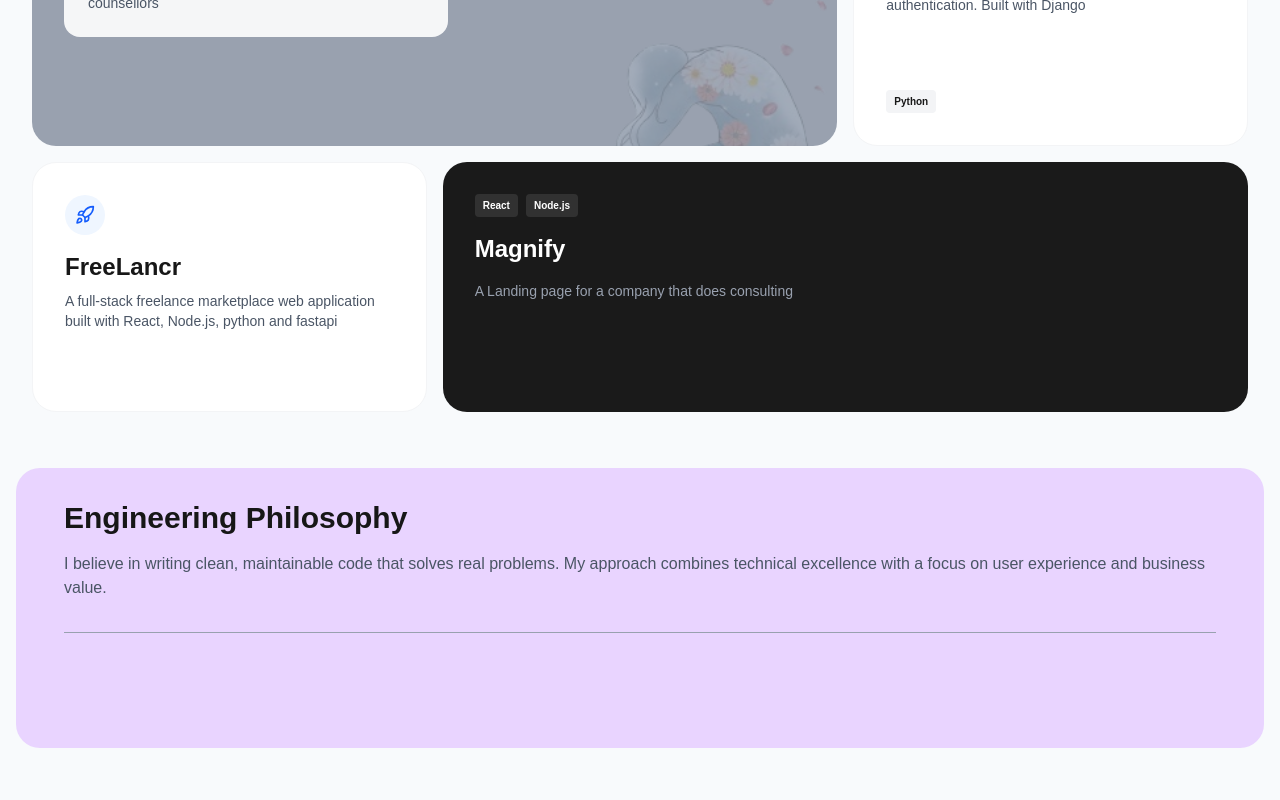
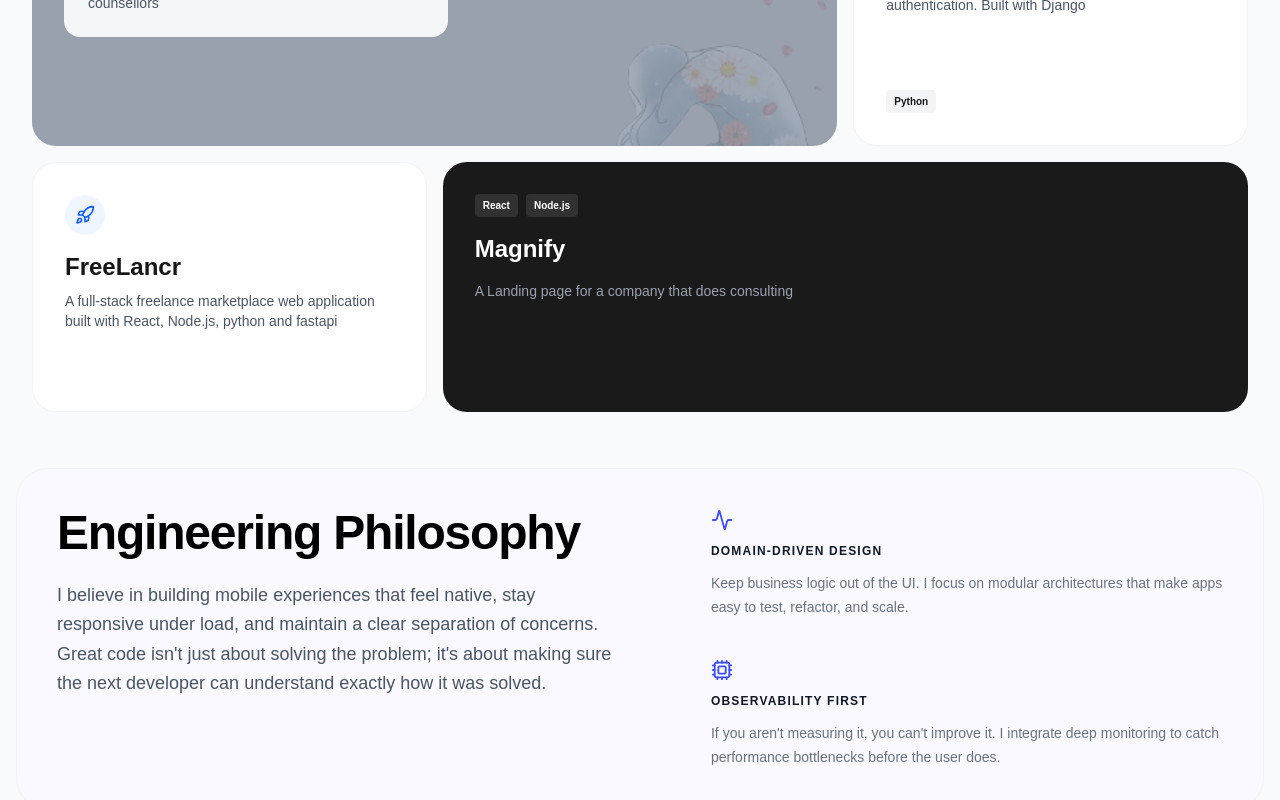
Before and after one commit to Programmingchuks24/portfoliov2, a Next.js app: page / in a window 1280 px wide. Shown: the part 986-1786 px from the top of the page. Before the commit the page ends 1734 px from the top, so only its background shows below. Built offline with nearby package versions, Linux system fonts and the light colour scheme.

Commit message:
improved the engineering philosphy section

```diff
--- a/app/page.tsx
+++ b/app/page.tsx
@@ -1,4 +1,4 @@
-import { Database, Rocket } from "lucide-react";
+import { Activity, Cpu, Database, Rocket } from "lucide-react";
 import Image from "next/image";
 import React from "react";
 
@@ -115,9 +115,7 @@ const page = () => {
                 Node.js
               </span>
             </div>
-            <h3 className="text-2xl font-bold mb-4">
-              Magnify
-            </h3>
+            <h3 className="text-2xl font-bold mb-4">Magnify</h3>
             <p className="text-gray-400 text-sm max-w-md">
               A Landing page for a company that does consulting
             </p>
@@ -125,14 +123,50 @@ const page = () => {
         </div>
       </div>
 
-      <div className="mt-10 p-8 bg-purple-200 text-center items-center justify-center md:items-start md:text-left  px-12 min-h-70 rounded-3xl">
+      <div className="mt-10 p-10 bg-[#f9f9ff] rounded-4xl border border-gray-100">
+        {/* Main Container: Stacked on mobile, 2 columns on desktop */}
+        <div className="flex flex-col lg:flex-row gap-12 items-start">
+          {/* Left Column: Title and Main Philosophy */}
+          <div className="flex flex-col gap-6 lg:w-1/2">
+            <h2 className="text-4xl md:text-5xl font-bold tracking-tight text-black">
+              Engineering Philosophy
+            </h2>
+            <p className="text-gray-600 text-lg leading-relaxed max-w-xl">
+              I believe in building mobile experiences that feel native, stay
+              responsive under load, and maintain a clear separation of
+              concerns. Great code isn&apos;t just about solving the problem;
+              it&apos;s about making sure the next developer can understand
+              exactly how it was solved.
+            </p>
+          </div>
 
-        <div className="border-b border-gray-400 flex flex-col gap-4 pb-8 ">
-          <p className = "text-3xl font-bold">Engineering Philosophy</p>
+          {/* Right Column: The two detail points */}
+          <div className="grid grid-cols-1 md:grid-cols-2 lg:grid-cols-1 gap-10 lg:w-1/2 lg:pl-12">
+            {/* Point 1 */}
+            <div className="flex flex-col gap-3">
+              <Activity size={22} className="text-[#3e4cff]" />
+              <p className="font-bold text-xs tracking-widest uppercase text-gray-900">
+                Domain-Driven Design
+              </p>
+              <p className="text-gray-500 text-sm leading-6">
+                Keep business logic out of the UI. I focus on modular
+                architectures that make apps easy to test, refactor, and scale.
+              </p>
+            </div>
 
-          <p className="text-gray-600">
-            I believe in writing clean, maintainable code that solves real problems. My approach combines technical excellence with a focus on user experience and business value.
-          </p>
+            {/* Point 2 */}
+            <div className="flex flex-col gap-3">
+              <Cpu size={22} className="text-[#3e4cff]" />
+              <p className="font-bold text-xs tracking-widest uppercase text-gray-900">
+                Observability First
+              </p>
+              <p className="text-gray-500 text-sm leading-6">
+                If you aren&apos;t measuring it, you can&apos;t improve it. I
+                integrate deep monitoring to catch performance bottlenecks
+                before the user does.
+              </p>
+            </div>
+          </div>
         </div>
       </div>
     </div>
```
